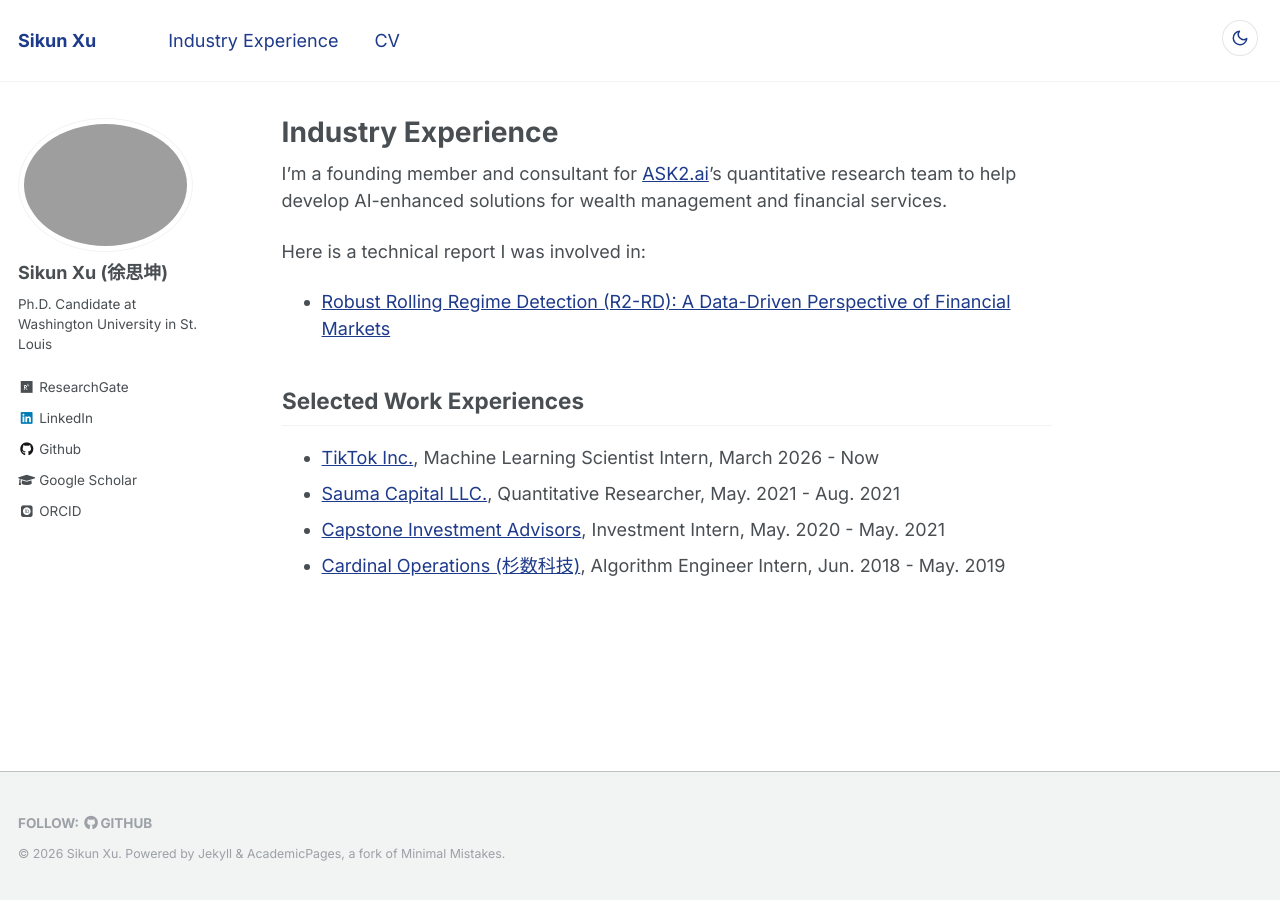
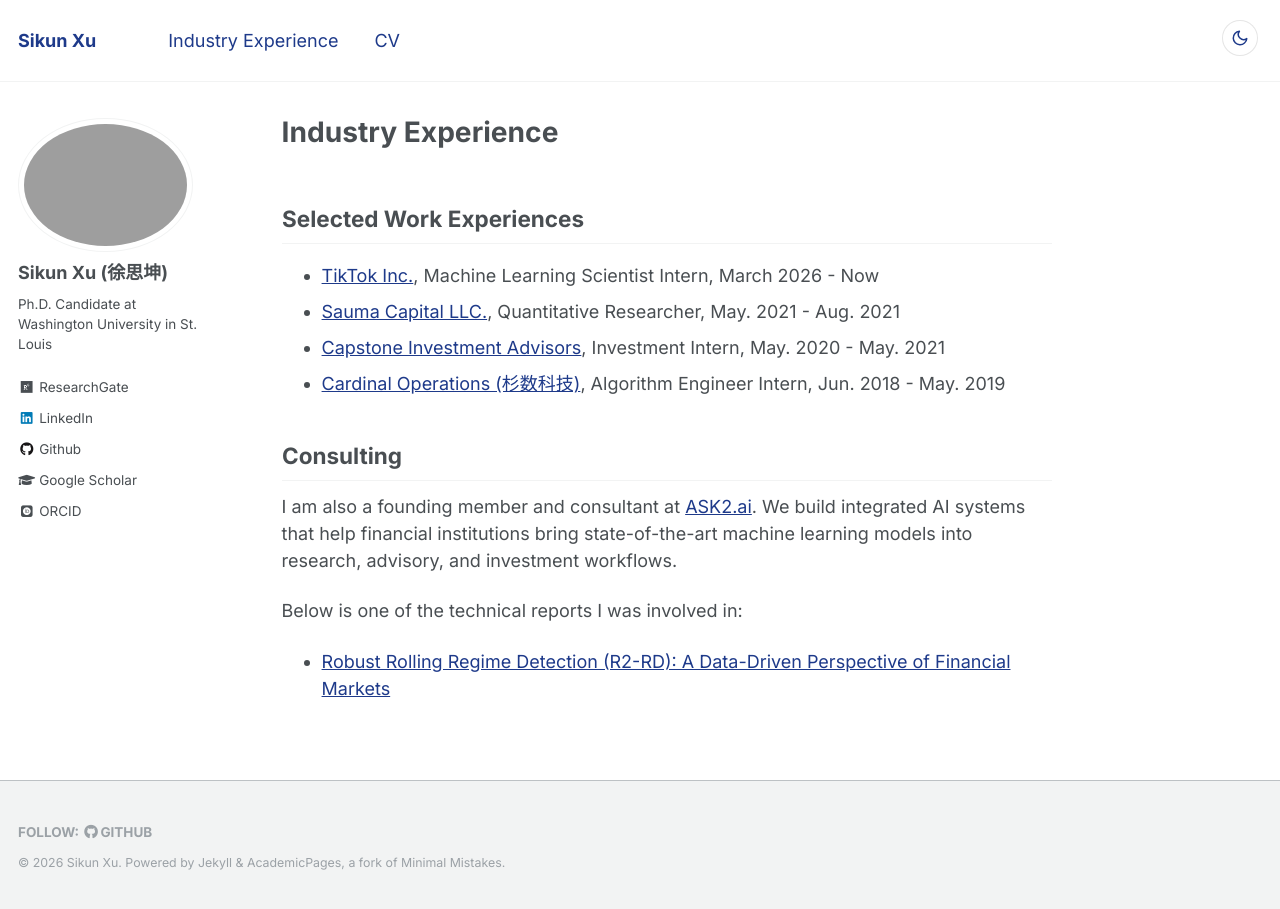
Before and after one commit to iamsikun/iamsikun.github.io, a Jekyll site: the page built from _pages/industry-experience.md, in a window 1280 px wide. Built offline with Jekyll 4.4.1, drawn with Linux system fonts in a browser that asks for light colours; some web fonts are replaced.

Commit message:
Update industry experience consulting section

```diff
--- a/_pages/industry-experience.md
+++ b/_pages/industry-experience.md
@@ -6,13 +6,15 @@ author_profile: true
 redirect_from:
 ---
 
- I'm a founding member and consultant for [ASK2.ai](https://www.ask2.ai/)'s quantitative research team to help develop AI-enhanced solutions for wealth management and financial services.
-
-Here is a technical report I was involved in:
-* [Robust Rolling Regime Detection (R2-RD): A Data-Driven Perspective of Financial Markets](https://papers.ssrn.com/sol3/papers.cfm?abstract_id=4729435#)
-
 ## Selected Work Experiences
 * [TikTok Inc.](https://www.tiktok.com/about?lang=en), Machine Learning Scientist Intern, March 2026 - Now
 * [Sauma Capital LLC.](https://www.linkedin.com/company/sauma-capital-llc), Quantitative Researcher, May. 2021 - Aug. 2021
 * [Capstone Investment Advisors](https://www.capstoneco.com/), Investment Intern, May. 2020 - May. 2021
 * [Cardinal Operations (杉数科技)](https://www.shanshu.ai/), Algorithm Engineer Intern,  Jun. 2018 - May. 2019
+
+
+## Consulting
+I am also a founding member and consultant at [ASK2.ai](https://www.ask2.ai/). We build integrated AI systems that help financial institutions bring state-of-the-art machine learning models into research, advisory, and investment workflows.
+
+Below is one of the technical reports I was involved in:
+* [Robust Rolling Regime Detection (R2-RD): A Data-Driven Perspective of Financial Markets](https://papers.ssrn.com/sol3/papers.cfm?abstract_id=4729435#)
```
